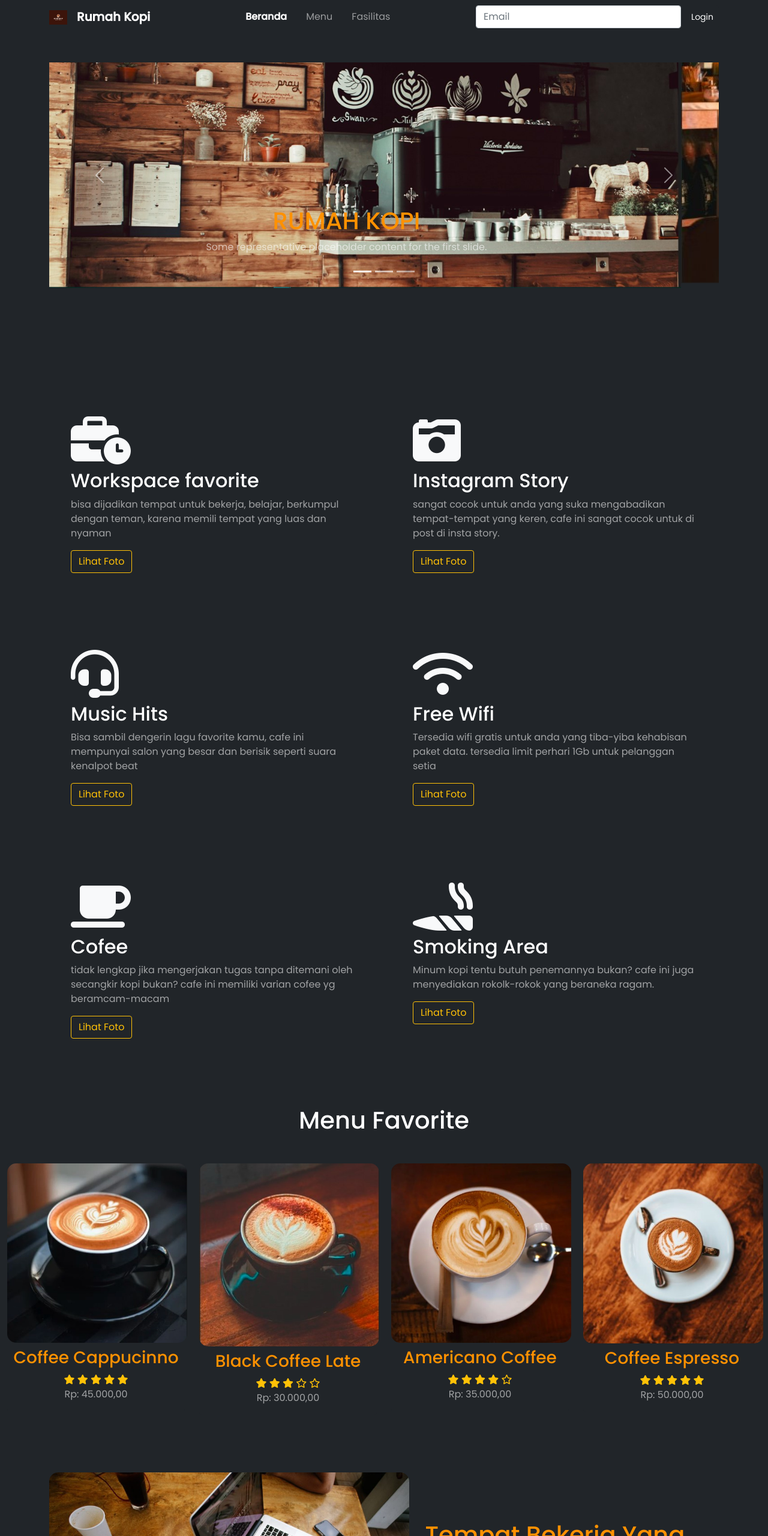
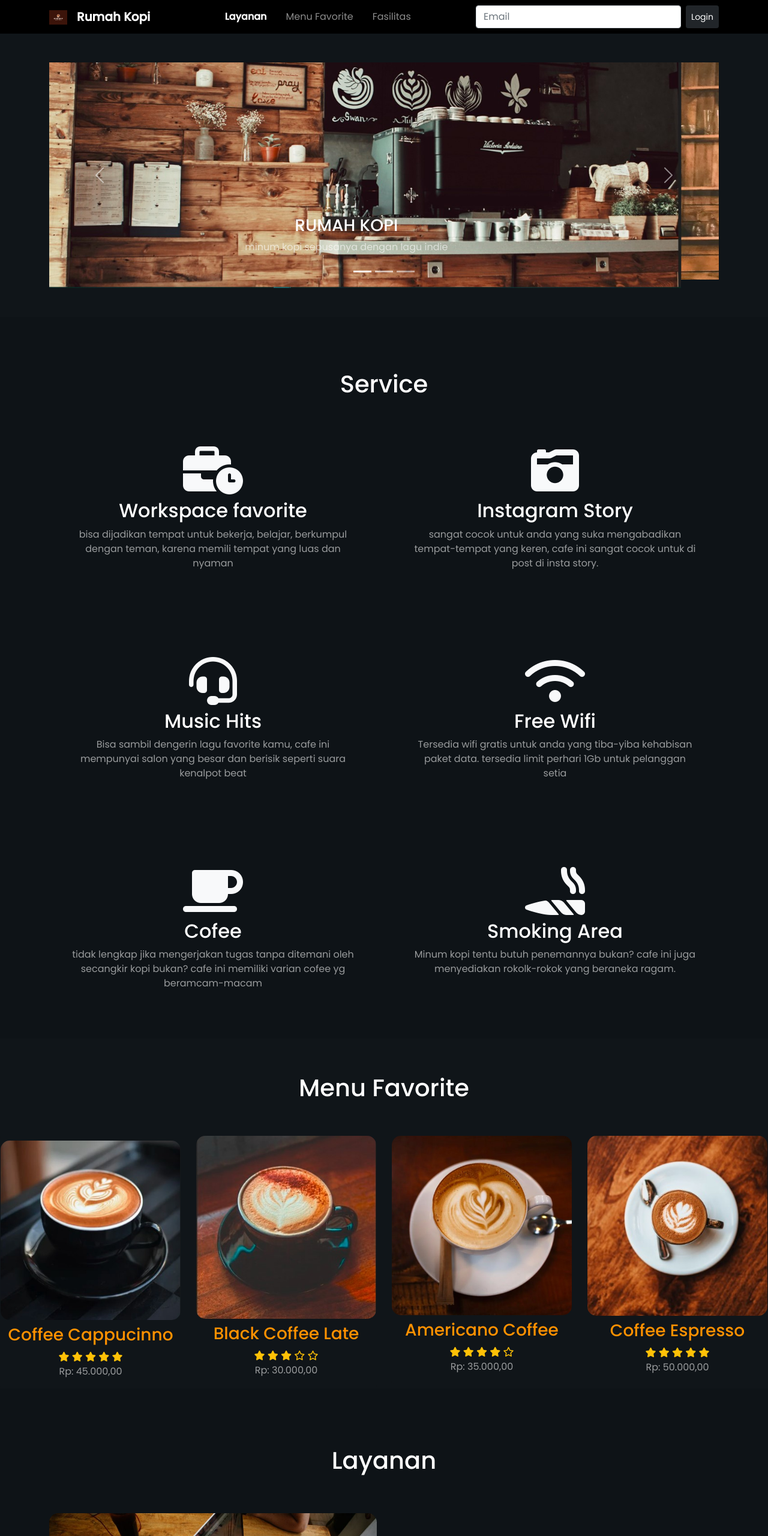
Before and after one commit to mbasyar/project_cafee, a plain HTML site: page index.html in a window 1280 px wide. Shown: the top 2560 px of the page at 60% size. Drawn offline with nearby package versions, Linux system fonts and the light colour scheme.

Commit message:
commit pertama

```diff
--- a/index.html
+++ b/index.html
@@ -17,9 +17,9 @@
   </head>
 
 
-  <body class="bg-dark">
+  <body style="background-color:rgba(16,21,25,255); margin: 0px;">
     <!--navigasi-->
-    <nav class="navbar navbar-expand-lg navbar-dark bg-dark">
+    <nav class="navbar navbar-expand-lg navbar-dark" style="background-color: black;">
         <div class="container">
             <a class="navbar-brand" href="#">
             <img src="img/logo.jpg" alt="" width="30" height="24" class="me-3">Rumah Kopi</a>
@@ -29,10 +29,10 @@
           <div class="collapse navbar-collapse" id="navbarSupportedContent">
             <ul class="navbar-nav mx-auto me-auto mb-2 mb-lg-0">
               <li class="nav-item mx-2">
-                <a class="nav-link active" aria-current="page" href="#">Beranda</a>
+                <a class="nav-link active" aria-current="page" href="#">Layanan</a>
               </li>
               <li class="nav-item mx-2">
-                <a class="nav-link" href="#">Menu</a>
+                <a class="nav-link" href="#">Menu Favorite</a>
               </li>
               <li class="nav-item mx-2">
                 <a class="nav-link" href="#">Fasilitas</a>
@@ -47,7 +47,7 @@
       </nav>
     <!--carosel-->
     <div class="awal">
-        <div class="container">
+        <div class="container pb-5">
             <div id="carouselExampleCaptions" class="carousel slide mt-5" data-bs-ride="carousel">
                 <div class="carousel-indicators">
                 <button type="button" data-bs-target="#carouselExampleCaptions" data-bs-slide-to="0" class="active" aria-current="true" aria-label="Slide 1"></button>
@@ -58,15 +58,15 @@
                 <div class="carousel-item active">
                     <img src="img/Screenshot_16.jpg" class="d-block w-100" alt="...">
                     <div class="carousel-caption d-none d-md-block">
-                    <h1>RUMAH KOPI</h1>
-                    <p>Some representative placeholder content for the first slide.</p>
+                    <h3>RUMAH KOPI</h3>
+                    <p>minum kopi sepusanya dengan lagu indie</p>
                     </div>
                 </div>
                 <div class="carousel-item">
-                    <img src="img/11.jpg" class="d-block w-100" alt="...">
+                    <img src="img/Screenshot_2.jpg" class="d-block w-100" alt="...">
                     <div class="carousel-caption d-none d-md-block">
-                    <h5>Third slide label</h5>
-                    <p>Some representative placeholder content for the third slide.</p>
+                    <h3>RUMAH KITA</h3>
+                    <p>Bisa belajar dan bekerja di rumah kita</p>
                     </div>
                 </div>
                 </div>
@@ -81,57 +81,66 @@
             </div>
         </div>
     </div>
+
+
     <!--awal konten-->
-    <div class="container-fluid text-light mt-5 bg-dark" >
-        <div class="container mt-5">
-            <div class="row bg-dark" style="margin-top: 150px;">
-                <div class="col-6 p-5 mb-3 mt-3">
+    <div class="container-fluid text-light" style="padding-top: 80px; background-color: #0e1317;">
+        <div class="container">
+            <div class="row my-2">
+                <div class="col-12 text-center">
+                    <h1 style="color: white;">Service</h1>
+                </div>
+            </div>
+            <div class="row text-sm-center">
+                <div class="col-lg-6 col-sm-6 p-5 mb-3 mt-3">
                     <i class="fa-solid fa-business-time fa-5x mb-2"></i>
                     <h2>Workspace favorite</h2>
                     <p>bisa dijadikan tempat untuk bekerja, belajar, berkumpul dengan teman, karena memili tempat yang luas dan nyaman</p>
-                    <a href="#" class="btn btn-outline-warning">Lihat Foto</a>
+                    <!-- <a href="#" class="btn btn-outline-warning">Lihat Foto</a> -->
                 </div>
-                <div class="col-6 p-5 mb-3 mt-3">
+                <div class="col-lg-6 col-sm-6 p-5 mb-3 mt-3">
                     <i class="fa-solid fa-camera-retro fa-5x mb-2"></i>
                     <h2>Instagram Story</h2>
                     <p>sangat cocok untuk anda yang suka mengabadikan tempat-tempat yang keren, cafe ini sangat cocok untuk di post di insta story.</p>
-                    <a href="#" class="btn btn-outline-warning">Lihat Foto</a>
+                    <!-- <a href="#" class="btn btn-outline-warning">Lihat Foto</a> -->
                 </div>
-                <div class="col-6 p-5 mb-3 mt-3">
+                <div class="col-lg-6 col-sm-6 p-5 mb-3 mt-3">
                     <i class="fa-solid fa-headset fa-5x mb-2"></i>
                     <h2>Music Hits</h2>
                     <p>Bisa sambil dengerin lagu favorite kamu, cafe ini mempunyai salon yang besar dan berisik seperti suara kenalpot beat</p>
-                    <a href="#" class="btn btn-outline-warning">Lihat Foto</a>
+                    <!-- <a href="#" class="btn btn-outline-warning">Lihat Foto</a> -->
                 </div>
-                <div class="col-6 p-5 mb-3 mt-3">
+                <div class="col-lg-6 col-sm-6 p-5 mb-3 mt-3">
                     <i class="fa-solid fa-wifi fa-5x mb-2"></i>
                     <h2>Free Wifi</h2>
                     <p>Tersedia wifi gratis untuk anda yang tiba-yiba kehabisan paket data. tersedia limit perhari 1Gb untuk pelanggan setia</p>
-                    <a href="#" class="btn btn-outline-warning">Lihat Foto</a>
+                    <!-- <a href="#" class="btn btn-outline-warning">Lihat Foto</a> -->
                 </div>
-                <div class="col-6 p-5 mb-3 mt-3">
+                <div class="col-lg-6 col-sm-6 p-5 mb-3 mt-3">
                     <i class="fa-solid fa-coffee fa-5x mb-2"></i>
                     <h2>Cofee</h2>
                     <p>tidak lengkap jika mengerjakan tugas tanpa ditemani oleh secangkir kopi bukan? cafe ini memiliki varian cofee yg beramcam-macam</p>
-                    <a href="#" class="btn btn-outline-warning">Lihat Foto</a>
+                    <!-- <a href="#" class="btn btn-outline-warning">Lihat Foto</a> -->
                 </div>
-                <div class="col-6 p-5 mb-3 mt-3">
+                <div class="col-lg-6 col-sm-6 p-5 mb-3 mt-3">
                     <i class="fa-solid fa-joint fa-5x mb-2"></i>
                     <h2>Smoking Area</h2>
                     <p>Minum kopi tentu butuh penemannya bukan? cafe ini juga menyediakan rokolk-rokok yang beraneka ragam. </p>
-                    <a href="#" class="btn btn-outline-warning">Lihat Foto</a>
+                    <!-- <a href="#" class="btn btn-outline-warning">Lihat Foto</a> -->
                 </div>
             </div>
         </div>
     </div>
-    <div class="container text-center mt-5 mb-5">
-        <h1 style="color: white;">Menu Favorite</h1>
-    </div>
-    <div class="container-fluid bg-dark">
-        <div class="row">
-            <div class="col-3">
-                <div class="card text-center bg-dark" style="color: rgb(255, 145, 0); border: none;">
-                    <img src="img/kopi.jpg" style="width: 300px; border-radius: 15px; margin: auto;">
+    <div class="container-fluid" id="konten1">
+        <div class="row my-2">
+            <div class="col-12 text-center">
+                <h1 style="color: white;">Menu Favorite</h1>
+            </div>
+        </div>
+        <div class="row mt-5">
+            <div class="col-lg-3 col-sm-6 col-md-6">
+                <div class="card text-center pt-2" style="color: rgb(255, 145, 0); border: none; background-color:rgba(16,21,25,255);">
+                    <img src="img/kopi.jpg" class="img-fluid" style="width: 300px; border-radius: 15px; margin: auto;">
                     <h3 class="mt-2">Coffee Cappucinno</h3>
                     <div class="icon">
                     <i class="fa-sharp fa-solid fa-star text-warning"></i>
@@ -143,9 +152,9 @@
                     <p>Rp: 45.000,00</p>
                 </div>
             </div>
-            <div class="col-3">
-                <div class="card text-center bg-dark" style="color: rgb(255, 145, 0); border: none">
-                    <img src="img/koko.jpg" style="width: 300px; border-radius: 15px; margin: auto;">
+            <div class="col-lg-3 col-sm-6 col-md-6">
+                <div class="card text-center" style="color: rgb(255, 145, 0); border: none; background-color:rgba(16,21,25,255);">
+                    <img src="img/koko.jpg" class="img-fluid" style="width: 300px; border-radius: 15px; margin: auto;">
                      <h3 class="mt-2">Black Coffee Late</h3>
                     <div class="icon">
                     <i class="fa-sharp fa-solid fa-star text-warning"></i>
@@ -157,9 +166,9 @@
                     <p>Rp: 30.000,00</p>
                 </div>
             </div>
-            <div class="col-3">
-                <div class="card text-center bg-dark" style="color: rgb(255, 145, 0); border: none">
-                    <img src="img/kopiku.jpg" style="width: 300px; border-radius: 15px; margin: auto;">
+            <div class="col-lg-3 col-sm-6 col-md-6">
+                <div class="card text-center" style="color: rgb(255, 145, 0); border: none;  background-color:rgba(16,21,25,255);">
+                    <img src="img/kopiku.jpg" class="img-fluid" style="width: 300px; border-radius: 15px; margin: auto;">
                      <h3 class="mt-2">Americano Coffee</h3>
                     <div class="icon">
                     <i class="fa-sharp fa-solid fa-star text-warning"></i>
@@ -171,9 +180,9 @@
                     <p>Rp: 35.000,00</p>
                 </div>
             </div>
-            <div class="col-3">
-                <div class="card text-center bg-dark" style="color: rgb(255, 145, 0); border: none">
-                    <img src="img/kopikita.jpg" style="width: 300px; border-radius: 15px; margin: auto;">
+            <div class="col-lg-3 col-sm-6 col-md-6">
+                <div class="card text-center" style="color: rgb(255, 145, 0); border: none;  background-color:rgba(16,21,25,255);">
+                    <img src="img/kopikita.jpg" class="img-fluid" style="width: 300px; border-radius: 15px; margin: auto;">
                      <h3 class="mt-2">Coffee Espresso</h3>
                     <div class="icon">
                     <i class="fa-sharp fa-solid fa-star text-warning"></i>
@@ -187,28 +196,33 @@
             </div>
         </div>
     </div>
-    <div class="container-fluid">
+    <div class="container-fluid py-5" style="background-color: #0e1317;">
         <div class="container mt-5">
+            <div class="row my-2">
+                <div class="col-lg-12 col-sm-12 text-center">
+                    <h1 style="color: white;">Layanan</h1>
+                </div>
+            </div>
             <div class="row">
-                <div class="col-6 mt-5" style="text-align: center;">
-                    <img src="img/ngantor 2.jpg" style="width: 600px; border-radius: 15px;">
+                <div class="col-lg-6 col-sm-12 mt-5" style="text-align: center;">
+                    <img src="img/ngantor 2.jpg" class="img-fluid" style="width: 600px; border-radius: 15px;">
                 </div>
-                <div class="col-6" style="text-align: center; margin:auto;">
+                <div class="col-lg-6 col-sm-12 pt-sm-2 pb-sm-4" style="text-align: center; margin:auto;">
                     <h1>Tempat Bekerja Yang Nyaman</h1>
                     <p>sebagai pekerja freelance atau pekerja WFA , sangat cocok untuk singgah dicafe kami.
                     karena memiliki tempat yang nyaman dan terjauh dari gangguan</p>
                 </div>
-                <div class="col-6 m-auto" style="text-align: center;">
+                <div class="col-lg-6 col-sm-12 py-sm-5 m-auto" style="text-align: center;">
                     <h1>Ruangan Yang Nyaman</h1>
                     <p>ruangan yang luas dan bersih, serta dilengkapi fasilitas-fasilitas yang sangat menunjang kenyamanan customer kami</p>
                 </div>
-                <div class="col-6 mt-5" style="text-align: center;">
-                    <img src="img/nagntor 4.jpg" style="width: 600px; border-radius: 15px;">
+                <div class="col-lg-6 col-sm-12 mt-lg-5" style="text-align: center;">
+                    <img src="img/nagntor 4.jpg" class="img-fluid" style="width: 600px; border-radius: 15px;">
                 </div>
-                <div class="col-6 mt-5" style="text-align: center;">
-                    <img src="img/ngantor.jpg" style="width: 600px; border-radius: 15px;">
+                <div class="col-lg-6 col-sm-12 mt-5" style="text-align: center;">
+                    <img src="img/ngantor.jpg" class="img-fluid" style="width: 600px; border-radius: 15px;">
                 </div>
-                <div class="col-6 m-auto" style="text-align: center;">
+                <div class="col-lg-6 col-sm-12 py-sm-5 m-auto" style="text-align: center;">
                     <h1>Teman Kesuseksanmu</h1>
                     <p>jika anda pekerja freelance, kami siap menemani anda dari mulai mencari client sampai anda mendapatkan projek yang banyak..hehehee</p>
                 </div>
@@ -216,32 +230,40 @@
         </div>
     </div>
     <footer>
-        <div class="container mt-5 ">
-            <div class="row">
-                <div class="col-4 mt-5">
+        <div class="container">
+            <div class="row pb-5 pt-2">
+                <div class="col-lg-3 col-sm-6 mt-3 text-start">
                     <h2>resource</h2>
-                    <ul>
+                    <ul class="list-group">
                         <li>blog</li>
                         <li>help center</li>
                         <li>release notes</li>
                         <li>status</li>
                     </ul>
                 </div>
-                <div class="col-4 mt-5">
+                <div class="col-lg-3 col-sm-6 mt-3">
                     <h2>comunnity</h2>
-                    <ul>
+                    <ul class="list-group">
                         <li>Twitter</li>
                         <li>Instagram</li>
                         <li>Facebook</li>
                         <li>Podcast</li>
                     </ul>
                 </div>
-                <div class="col-4 mt-5">
+                <div class="col-lg-3 col-sm-6 mt-3">
                     <h2>company</h2>
-                    <ul>
+                    <ul class="list-group">
                         <li>About Us</li>
                         <li>Careers</li>
                         <li>Legal</li>
+                    </ul>
+                </div>
+                <div class="col-lg-3 col-sm-6 mt-3">
+                    <h2>Contact</h2>
+                    <ul class="list-group">
+                        <li>Linkedin</li>
+                        <li>Watshapp</li>
+                        <li>+628787865456</li>
                     </ul>
                 </div>
             </div>
--- a/style.css
+++ b/style.css
@@ -1,3 +1,8 @@
+* {
+    font-family: 'Carter One', cursive;
+font-family: 'Poppins', sans-serif;;
+}
+
 ul li {
     list-style-type: none;
     color: white;
@@ -5,6 +10,7 @@ ul li {
 }
 .navbar-brand {
     font-weight: 700;
+    color:rgba(224,127,73,255);;
 }
 .nav-link.active {
     font-weight: 700;
@@ -20,9 +26,9 @@ p {
 }
 
 footer {
-    background-color: black;
+    background-color: rgba(16,21,25,255);
 }
-* {
-    font-family: 'Carter One', cursive;
-font-family: 'Poppins', sans-serif;;
+#konten1 {
+    background-color: rgba(16,21,25,255);
+    padding: 50px 0px 0px 0px;
 }
```
Also changed, not shown: img/11.jpg (deleted), img/12.jpg (deleted), img/122.jpg (deleted), img/3.jpg (deleted), img/4.jpg (deleted), img/Screenshot_2.jpg (added), img/kopi2.jpg (deleted), img/kopi3.jpg (deleted), img/kopi4.jpg (deleted).
